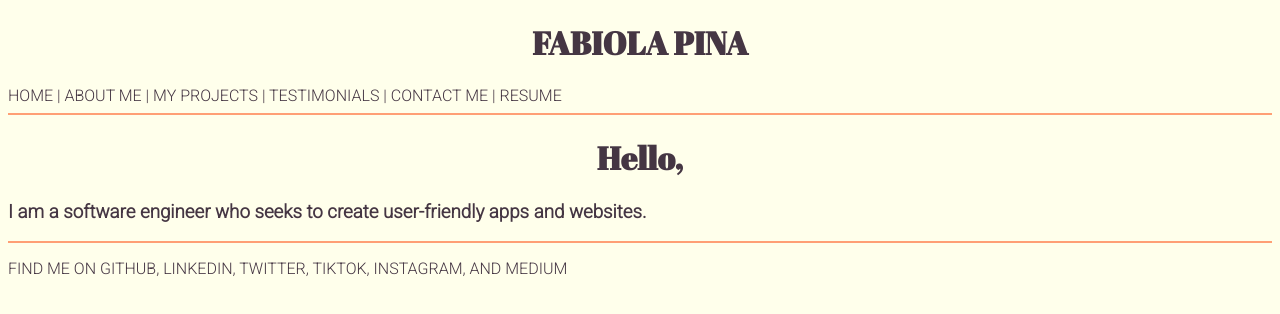
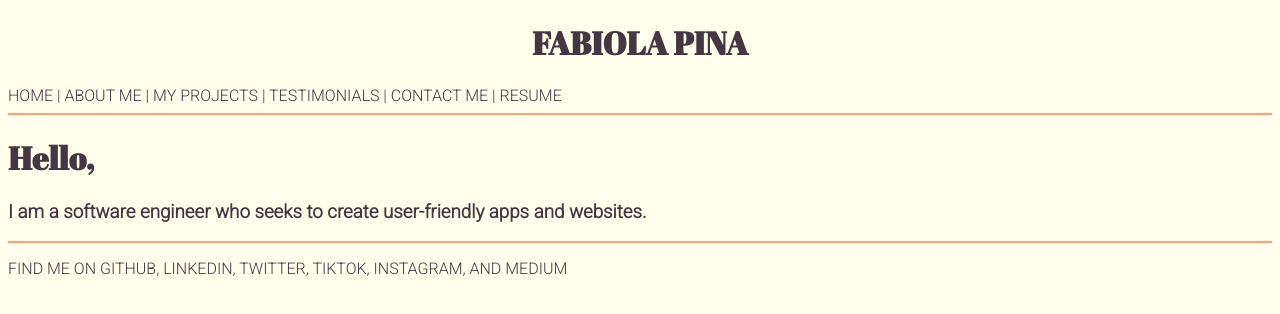
Before and after one commit to fabiolamariapina/portfolio-website, a React (Create React App) app in the folder portfolio/: page / in a window 1280 px wide. Shown: the top 314 px of the page. Built offline with nearby package versions, Linux system fonts and the light colour scheme.

Commit message:
changed h1 to .website-name

```diff
--- a/portfolio/src/index.css
+++ b/portfolio/src/index.css
@@ -32,6 +32,6 @@ a:hover {
 
 /* HEADER STYLING */
 /* website name styling */
-h1 {
+.website-name {
   text-align: center;
 }
```
